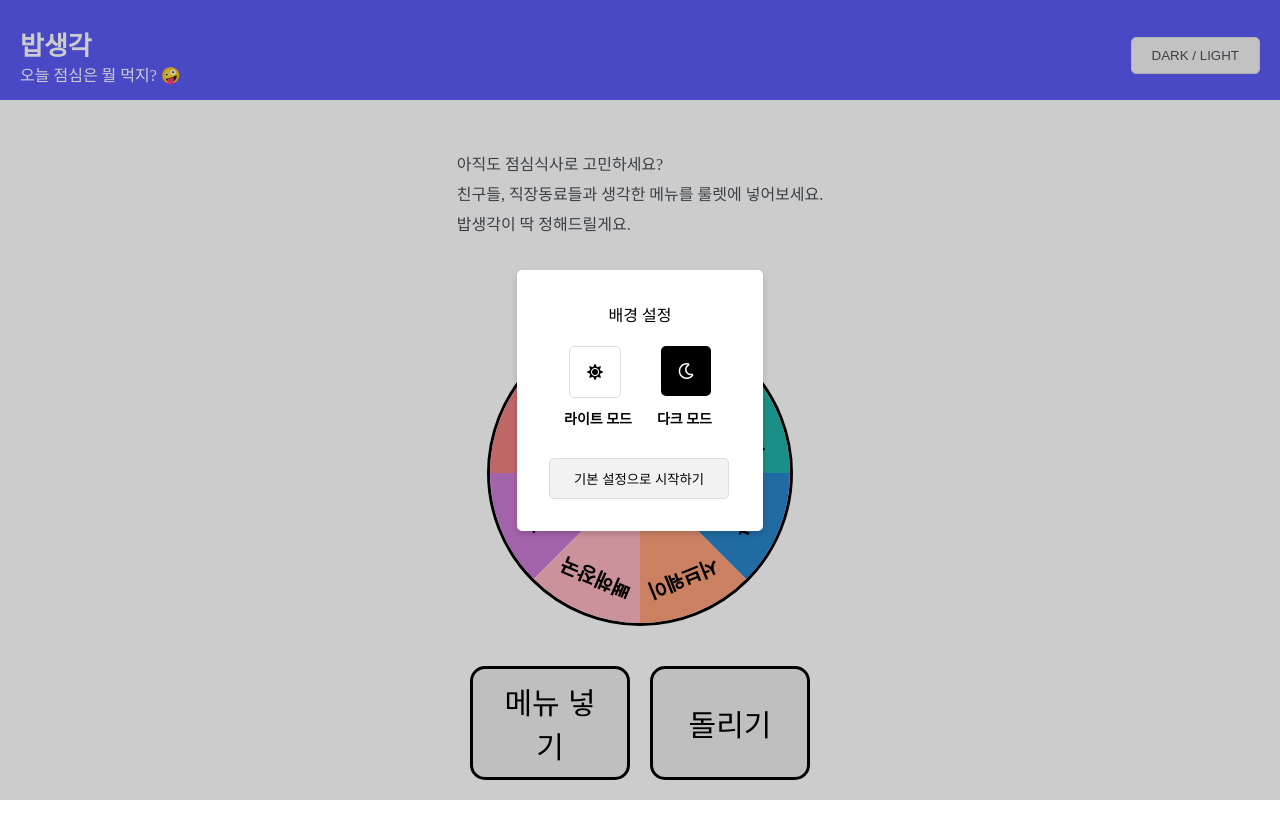
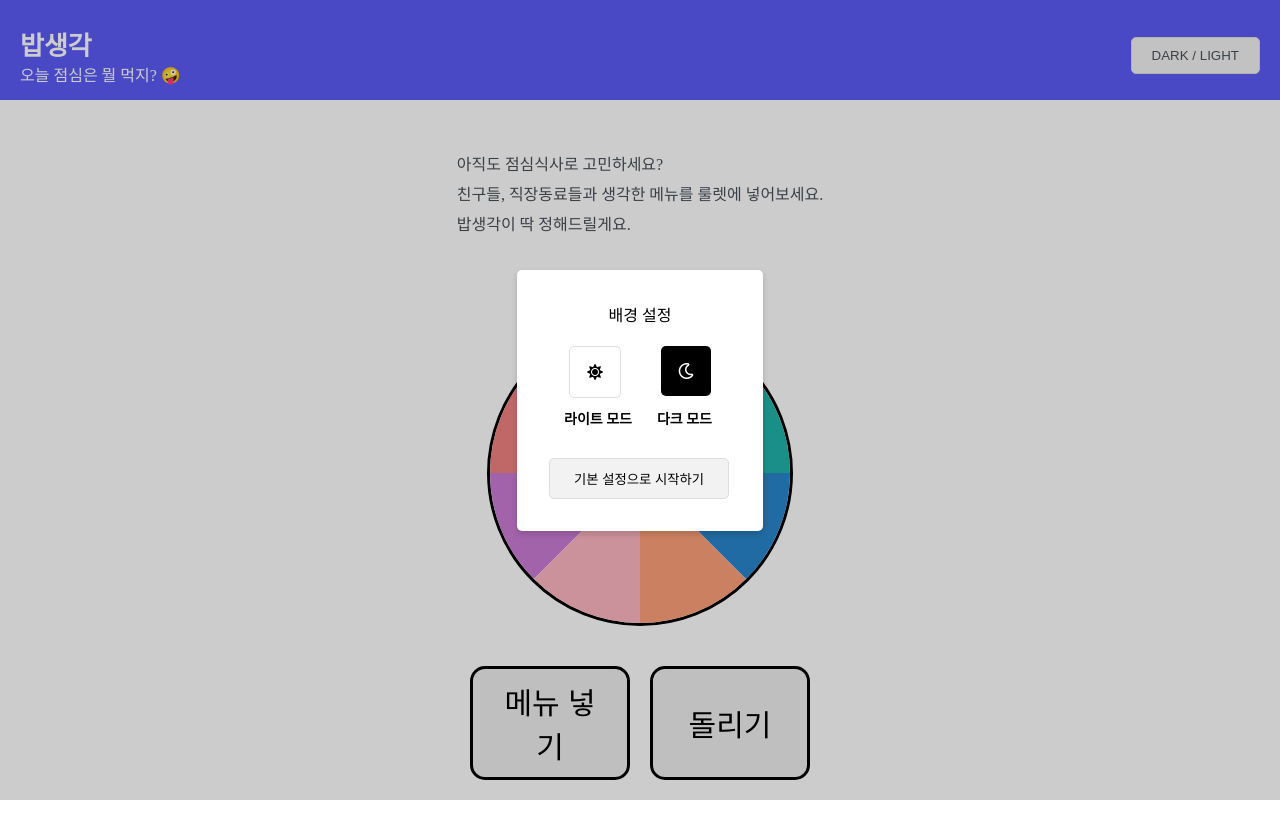
Before and after one commit to doowankim/findBistro, a React (Create React App) app: page / in a window 1280 px wide. Built offline with nearby package versions, Linux system fonts and the light colour scheme.

Commit message:
[추가]: Roulette 컴포넌트에 메뉴입력 내용 전달

```diff
--- a/src/components/Button/index.tsx
+++ b/src/components/Button/index.tsx
@@ -4,6 +4,7 @@ import * as Styled from './styles';
 interface buttonProps {
   body: string;
   onClick?: any;
+  type?: any;
 
   blue?: boolean;
   noWidth?: boolean;
@@ -14,6 +15,7 @@ function Button(props: buttonProps) {
   return (
     <div>
       <Styled.Button
+        type={props.type}
         style={{ width: props.noWidth ? `${props.style}` : '120px' }}
         blue={props.blue ? true : false}
         onClick={props.onClick}
--- a/src/components/Roulette/index.tsx
+++ b/src/components/Roulette/index.tsx
@@ -7,33 +7,43 @@ interface rouletteProps {
 }
 
 function Roulette(props: rouletteProps) {
+  let menu1 = props.menu?.menu1;
+  let menu2 = props.menu?.menu2;
+  let menu3 = props.menu?.menu3;
+  let menu4 = props.menu?.menu4;
+  let menu5 = props.menu?.menu5;
+  let menu6 = props.menu?.menu6;
+  let menu7 = props.menu?.menu7;
+  let menu8 = props.menu?.menu8;
+
+  console.log(props.menu?.menu1 === null ? true : false);
   return (
     <Styled.RouletteBox>
       <Styled.Arrow />
       <Styled.Circle spinner={props.spin ? true : false}>
         <Styled.Fill fill_1>
-          <Styled.Content>보쌈</Styled.Content>
+          <Styled.Content>{menu1 ? (menu1 === null ? '꽝' : menu1) : ''}</Styled.Content>
         </Styled.Fill>
         <Styled.Fill fill_2>
-          <Styled.Content>순대국</Styled.Content>
+          <Styled.Content>{menu2 ? (menu2 === null ? '꽝' : menu2) : ''}</Styled.Content>
         </Styled.Fill>
         <Styled.Fill fill_3>
-          <Styled.Content>치킨</Styled.Content>
+          <Styled.Content>{menu3 ? (menu3 === null ? '꽝' : menu3) : ''}</Styled.Content>
         </Styled.Fill>
         <Styled.Fill fill_4>
-          <Styled.Content>햄버거</Styled.Content>
+          <Styled.Content>{menu4 ? (menu4 === null ? '꽝' : menu4) : ''}</Styled.Content>
         </Styled.Fill>
         <Styled.Fill fill_5>
-          <Styled.Content>피자</Styled.Content>
+          <Styled.Content>{menu5 ? (menu5 === null ? '꽝' : menu5) : ''}</Styled.Content>
         </Styled.Fill>
         <Styled.Fill fill_6>
-          <Styled.Content>서브웨이</Styled.Content>
+          <Styled.Content>{menu6 ? (menu6 === null ? '꽝' : menu6) : ''}</Styled.Content>
         </Styled.Fill>
         <Styled.Fill fill_7>
-          <Styled.Content>뼈해장국</Styled.Content>
+          <Styled.Content>{menu7 ? (menu7 === null ? '꽝' : menu7) : ''}</Styled.Content>
         </Styled.Fill>
         <Styled.Fill fill_8>
-          <Styled.Content>고기</Styled.Content>
+          <Styled.Content>{menu8 ? (menu8 === null ? '꽝' : menu8) : ''}</Styled.Content>
         </Styled.Fill>
       </Styled.Circle>
     </Styled.RouletteBox>
--- a/src/containers/StartPage/View/index.tsx
+++ b/src/containers/StartPage/View/index.tsx
@@ -8,18 +8,22 @@ function StartPage() {
   const [rouletteState, setRouletteState] = useState<boolean>(false);
   const [menu, setMenu] = useState<boolean>(false);
   const [list, setList] = useState<any>({
-    menu1: '',
-    menu2: '',
-    menu3: '',
-    menu4: '',
-    menu5: '',
-    menu6: '',
-    menu7: '',
-    menu8: '',
+    menu1: null,
+    menu2: null,
+    menu3: null,
+    menu4: null,
+    menu5: null,
+    menu6: null,
+    menu7: null,
+    menu8: null,
   });
 
   const handleChange = (e: any) => {
     setList({ ...list, [e.target.name]: e.target.value });
+  };
+
+  const onSubmit = () => {
+    setMenu(false);
   };
   return (
     <div>
@@ -30,7 +34,7 @@ function StartPage() {
           <div>친구들, 직장동료들과 생각한 메뉴를 룰렛에 넣어보세요.</div>
           <div>밥생각이 딱 정해드릴게요.</div>
         </Styled.InputText>
-        <Roulette spin={rouletteState} />
+        <Roulette spin={rouletteState} menu={menu ? undefined : list} />
         <Styled.ButtonBox>
           <RouletteButton onClick={() => setMenu(true)} body="메뉴 넣기" />
           <RouletteButton onClick={() => setRouletteState(true)} body="돌리기" rouletteState />
@@ -40,7 +44,6 @@ function StartPage() {
       {menu && (
         <Modal>
           <Styled.ModalTitle>메뉴를 넣어주세요</Styled.ModalTitle>
-          <form>
           <Styled.InputBox>
             <div>
               <Input
@@ -116,10 +119,9 @@ function StartPage() {
             </div>
           </Styled.InputBox>
           <Styled.BottomBox>
-              <Button body="완료" blue />
+            <Button body="완료" blue onClick={onSubmit} />
             <Button body="닫기" onClick={() => setMenu(false)} />
           </Styled.BottomBox>
-          </form>
         </Modal>
       )}
     </div>
```
Also changed, not shown: 1 other file (tests, documents, lock files or other folders). Lines whose indentation alone changed are shown as unchanged.
